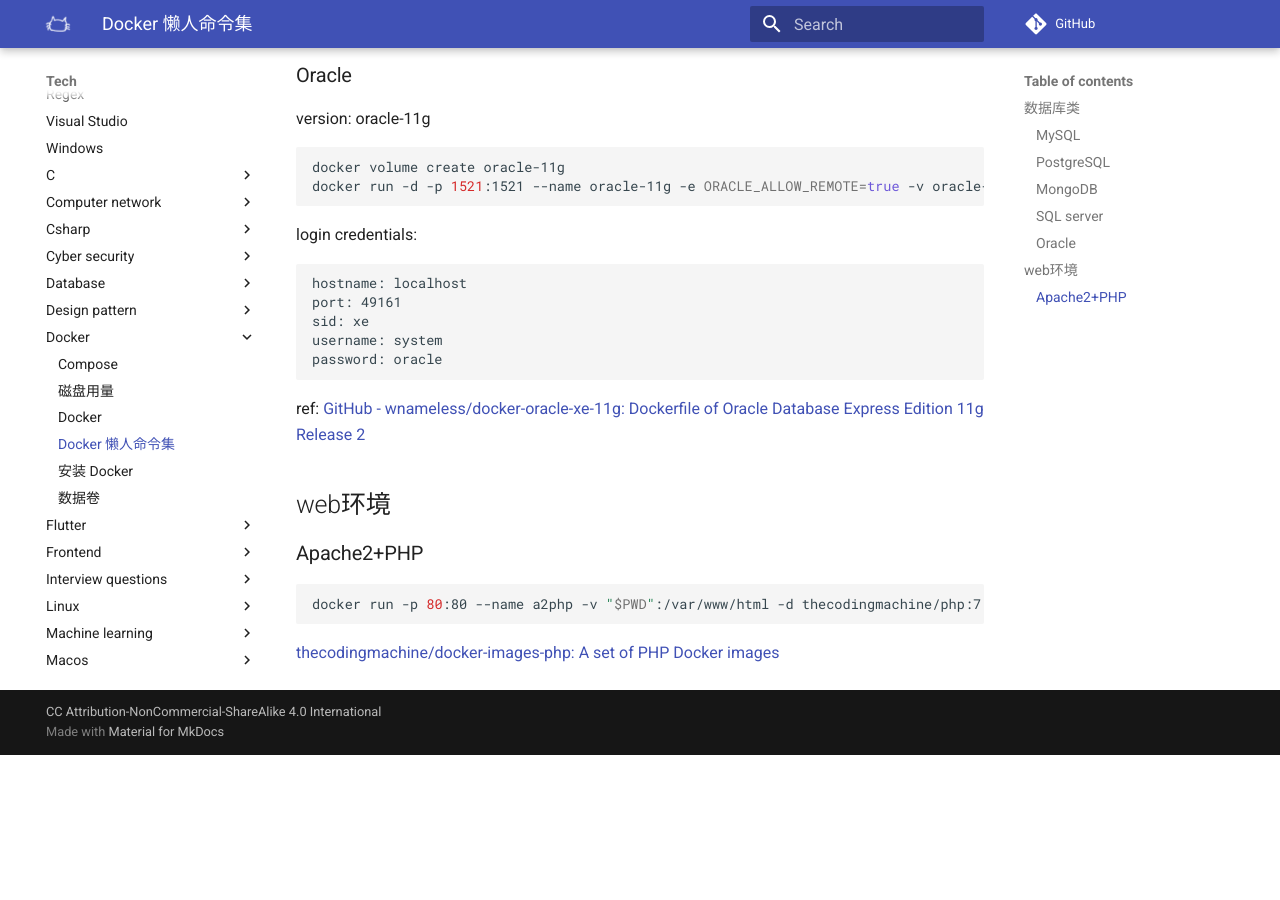
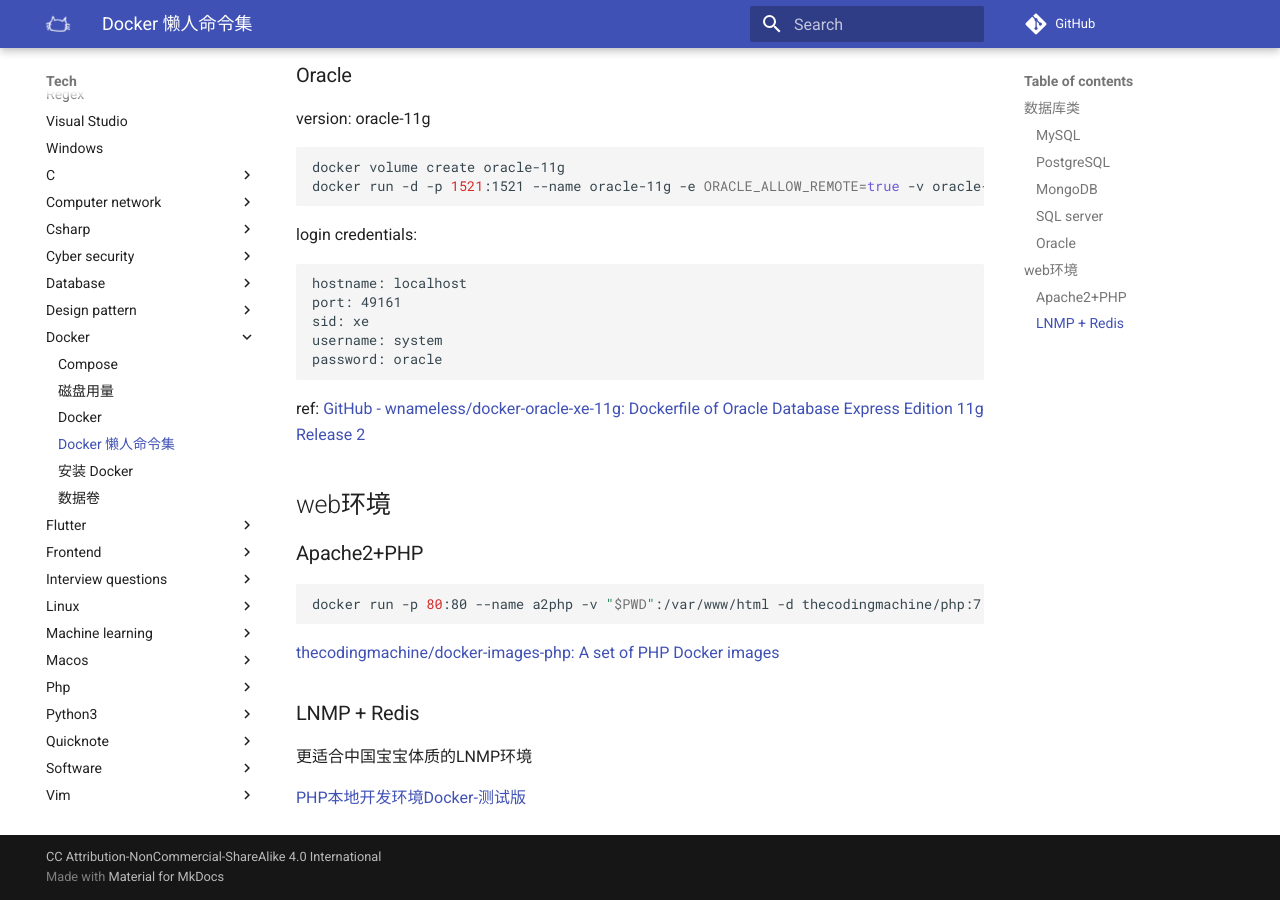
Before and after one commit to luoxufeiyan/wiki.luoxufeiyan.com, an MkDocs documentation site: the page built from docs/tech/docker/frequently-used-containers.md, in a window 1280 px wide and 900 px high, scrolled down 873 px. Built offline with MkDocs 1.6.1 and Material for MkDocs 9.7.7, drawn with Linux system fonts in a browser that asks for light colours; comment, search, counter and statistics services are not loaded; before the commit the page ends 1628 px from its top, so only the background shows below that.

Commit message:
update docker

````diff
--- a/docs/tech/docker/frequently-used-containers.md
+++ b/docs/tech/docker/frequently-used-containers.md
@@ -64,3 +64,10 @@
 docker run -p 80:80 --name a2php -v "$PWD":/var/www/html -d thecodingmachine/php:7.4-v3-apache
 ```
 [thecodingmachine/docker-images-php: A set of PHP Docker images](https://github.com/thecodingmachine/docker-images-php)
+
+
+### LNMP + Redis
+
+更适合中国宝宝体质的LNMP环境
+
+[PHP本地开发环境Docker-测试版](https://github.com/zhangjunjie6b/phpdocker)
````
